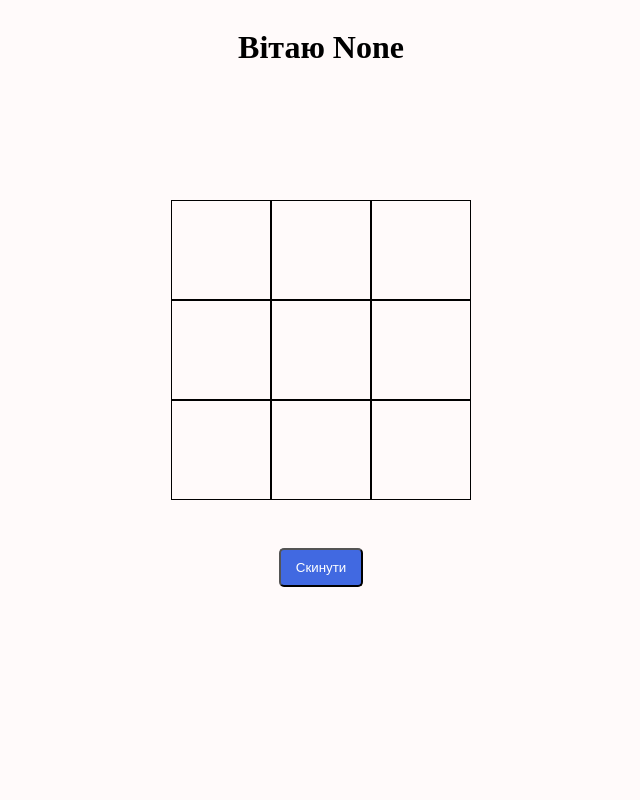
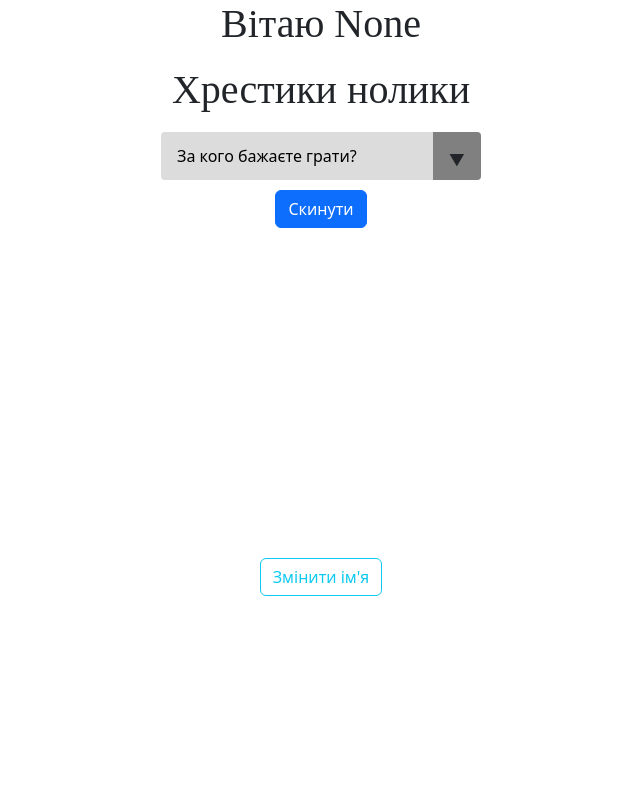
Before and after one commit to NikOpss/tictac, a Django app: page /game/ in a window 1280 px wide. Shown: the whole page, without its empty margins (319-959 px from the left). Run offline with Django 4.2, Linux system fonts and the light colour scheme; some libraries are stand-ins or nearby versions.

Commit message:
feat:new game rools

```diff
--- a/static/css/index.css
+++ b/static/css/index.css
@@ -28,7 +28,6 @@
   border: 1px solid #125a33!important;
   font-size: 14px!important;
   background-color: snow!important;
-  color: white!important;
 }
 .button {
   display: flex;
--- a/static/css/styles.css
+++ b/static/css/styles.css
@@ -1,3 +1,8 @@
+:root {
+  --gray: gray;
+  --ligth-gray: rgb(220, 220, 220);
+}
+
 html {
   box-sizing: border-box;
 }
@@ -8,6 +13,9 @@
 }
 
 body {
+  height: 100vh;
+  width: 100vw;
+  margin: 0;
   background-color: snow;
   font-family: "Comfortaa", sans-serif;
 }
@@ -15,26 +23,45 @@
 h1,
 h2,
 h5 {
+  margin: 0;
   display: flex;
   align-items: center;
   justify-content: center;
   font-family: "Lobster", serif;
 }
 
-.head {
+.game-container {
+  height: 100%;
+  width: 100%;
+  gap: 10px;
   display: flex;
   flex-direction: column;
   align-items: center;
 }
 
 .message {
-  color: blueviolet;
-  font-size: 1.5em;
-  padding-bottom: 1em;
+  color: purple;
 }
 
 #grid-section {
-  margin: 3em 0;
+  position: relative;
+}
+
+.time-wrapper {
+  padding: 10px;
+  display: flex;
+  flex-direction: column;
+  align-items: center;
+  justify-content: center;
+  color: white;
+  gap: 10px;
+  position: absolute;
+  top: 0;
+  bottom: 0;
+  right: 0;
+  left: 0;
+  background-color: rgba(136, 136, 136, 0.7);
+  text-align: center;
 }
 
 #grid {
@@ -46,7 +73,7 @@
 
 li {
   cursor: pointer;
-  border: 1px solid #000;
+  border: 1px solid gray;
   width: 100px;
   height: 100px;
   display: block;
@@ -81,3 +108,101 @@
 .btn-primary:hover {
   background-color: darkblue;
 }
+
+.my-custom-select [slot="button"] {
+  display: flex;
+  align-content: center;
+}
+.my-custom-select button {
+  padding: 5px;
+  border: none;
+  background: #f06;
+  border-radius: 5px 0 0 5px;
+  color: white;
+  font-weight: bold;
+}
+.my-custom-select .label {
+  padding: 5px;
+  border: 1px solid #f06;
+  border-radius: 0 5px 5px 0;
+}
+
+/* SELECT */
+
+select {
+  appearance: none;
+  outline: 0;
+  border: 0;
+  box-shadow: none;
+  flex: 1;
+  padding: 0 1em;
+  background-color: var(--ligth-gray);
+  background-image: none;
+  cursor: pointer;
+}
+/* Remove IE arrow */
+select::-ms-expand {
+  display: none;
+}
+/* Custom Select wrapper */
+.select-wrapper {
+  position: relative;
+  display: flex;
+  width: 20em;
+  height: 3em;
+  border-radius: 0.25em;
+  overflow: hidden;
+}
+/* Arrow */
+.select-wrapper::after {
+  content: "\25BC";
+  position: absolute;
+  top: 0;
+  right: 0;
+  padding: 1em;
+  background-color: var(--gray);
+  transition: 0.25s all ease;
+  pointer-events: none;
+}
+/* Transition */
+.select-wrapper:hover::after {
+  color: #f39c12;
+}
+
+.hide {
+  display: none;
+}
+
+/* END SELECT */
+
+/* HISTORY TABLE */
+
+.history-table {
+  font-family: Arial, Helvetica, sans-serif;
+  border-collapse: collapse;
+  width: 100%;
+}
+
+.history-table td,
+.history-table th {
+  border: 1px solid #ddd;
+  padding: 8px;
+}
+
+.history-table tr:nth-child(even) {
+  background-color: #f2f2f2;
+}
+
+.history-table tr:hover {
+  background-color: #ddd;
+}
+
+.history-table th {
+  padding-top: 12px;
+  padding-bottom: 12px;
+  text-align: left;
+  background-color: #04aa6d;
+  color: white;
+}
+
+/* END HISTORY TABLE */
--- a/tic/templates/base.html
+++ b/tic/templates/base.html
@@ -7,11 +7,13 @@
     <meta name="viewport" content="width=device-width, initial-scale=1.0">
     <title>Хрестики-нолики</title>
      <link rel='stylesheet' href='{% static "/css/styles.css" %}'>
+    <link rel="stylesheet" href="{% static 'bootstrap/css/bootstrap.min.css' %}">
 </head>
 <body>
 {% block content %}
 {% endblock content %}
 <script src = "{% static 'js/tictak.js' %}"></script>
+<script src="/static/bootstrap/js/bootstrap.bundle.min.js"></script>
 {% block javascript %}
 {% endblock javascript %}
 </body>
--- a/tic/templates/game.html
+++ b/tic/templates/game.html
@@ -1,16 +1,63 @@
 {% extends 'base.html' %}
 {% load static %}
 {% block content %}
-    <div>
-        <div class="head">
-            <h1>Вітаю {{ name }}</h1>
-            <div class="container">
-                <h2 class="message"></h2>
+    <div class="game-container">
+      <h1>Вітаю {{ name }}</h1>
+      <h1>Хрестики нолики</h1>
+
+      <div class="select-wrapper">
+        <select class="select">
+          <option selected hidden value="hint">За кого бажаєте грати?</option>
+          <option value="X">Грати за X</option>
+          <option value="O">Грати за O</option>
+        </select>
+      </div>
+      <button id="reset" class="btn btn-primary">Скинути</button>
+
+      <div class="container"></div>
+      <div class="row" id="grid-section">
+        <ul id="grid"></ul>
+        <div class="time-wrapper hide">
+          <h2 class="message"></h2>
+          <h2 class="rounds-start-time"></h2>
+        </div>
+      </div>
+
+      <div class="history-table-wrapper hide">
+        <table class="history-table">
+          <tr>
+            <th>Гра</th>
+            <th>Переможець</th>
+          </tr>
+        </table>
+      </div>
+    <button class="btn btn-outline-info knopka" data-bs-toggle="modal" data-bs-target="#RulesModal">Змінити ім'я
+        </button>
+    </div>
+
+
+    <div class="modal fade" id="RulesModal" tabindex="-1" aria-labelledby="RulesModalLabel"
+         aria-hidden="true">
+        <div class="modal-dialog">
+            <div class="modal-content">
+                <div class="modal-header">
+                    <h5 class="modal-title" id="RulesModalLabel">Змінення імені</h5>
+                    <button type="button" class="btn-close" data-bs-dismiss="modal"
+                            aria-label="Close"></button>
+                </div>
+                <div class="modal-body">
+                    <form class="text-left"
+              action="{% url 'game' %}"
+              method="POST">
+            {% csrf_token %}
+            <p>Введіть ім'я: </p>
+            <label>
+                <input name='name'>
+            </label>
+            <button type="submit" class="button">
+                Зберегти
+            </button>
+        </form>
             </div>
-            <div class="row" id="grid-section">
-                <ul id="grid"></ul>
-            </div>
-            <button id="reset" class="btn btn-primary">Скинути</button>
         </div>
-    </div>
 {% endblock content %}
--- a/tic/templates/index.html
+++ b/tic/templates/index.html
@@ -43,8 +43,9 @@
                 </div>
                 <div class="modal-body">
                     <p>1. Вписати своє ім'я</p>
-                    <p>2. Включити "ЛП" Мілани Хамелової</p>
-                    <p>3. Перемогти найсильнішого бота</p>
+                    <p>2. Вибрати за кого грати</p>
+                    <p>3. Включити "ЛП" Мілани Хамелової</p>
+                    <p>4. Перемогти найсильнішого бота</p>
 
                 </div>
             </div>
```
Also changed, not shown: static/js/tictak.js (+161 -37 lines).
